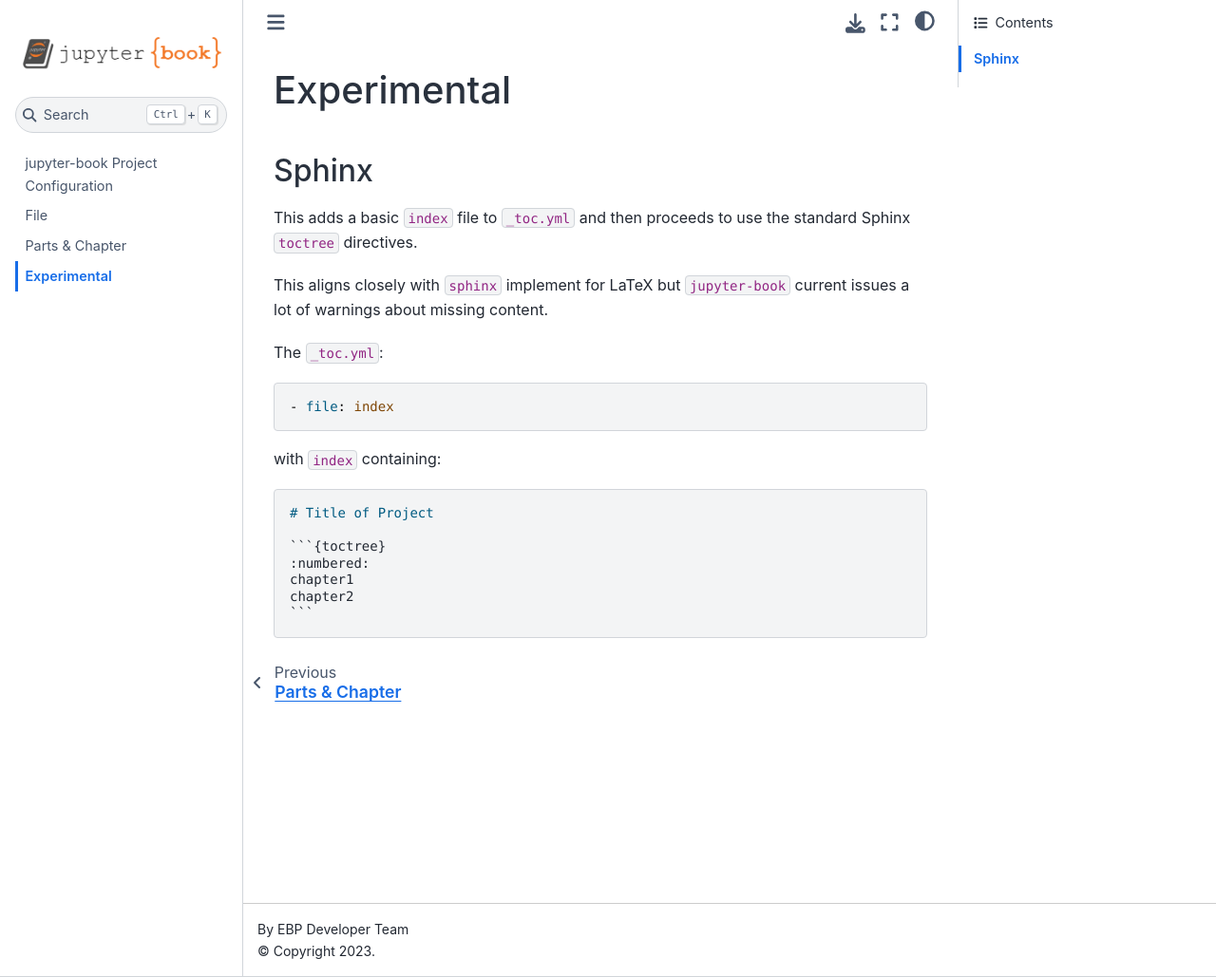
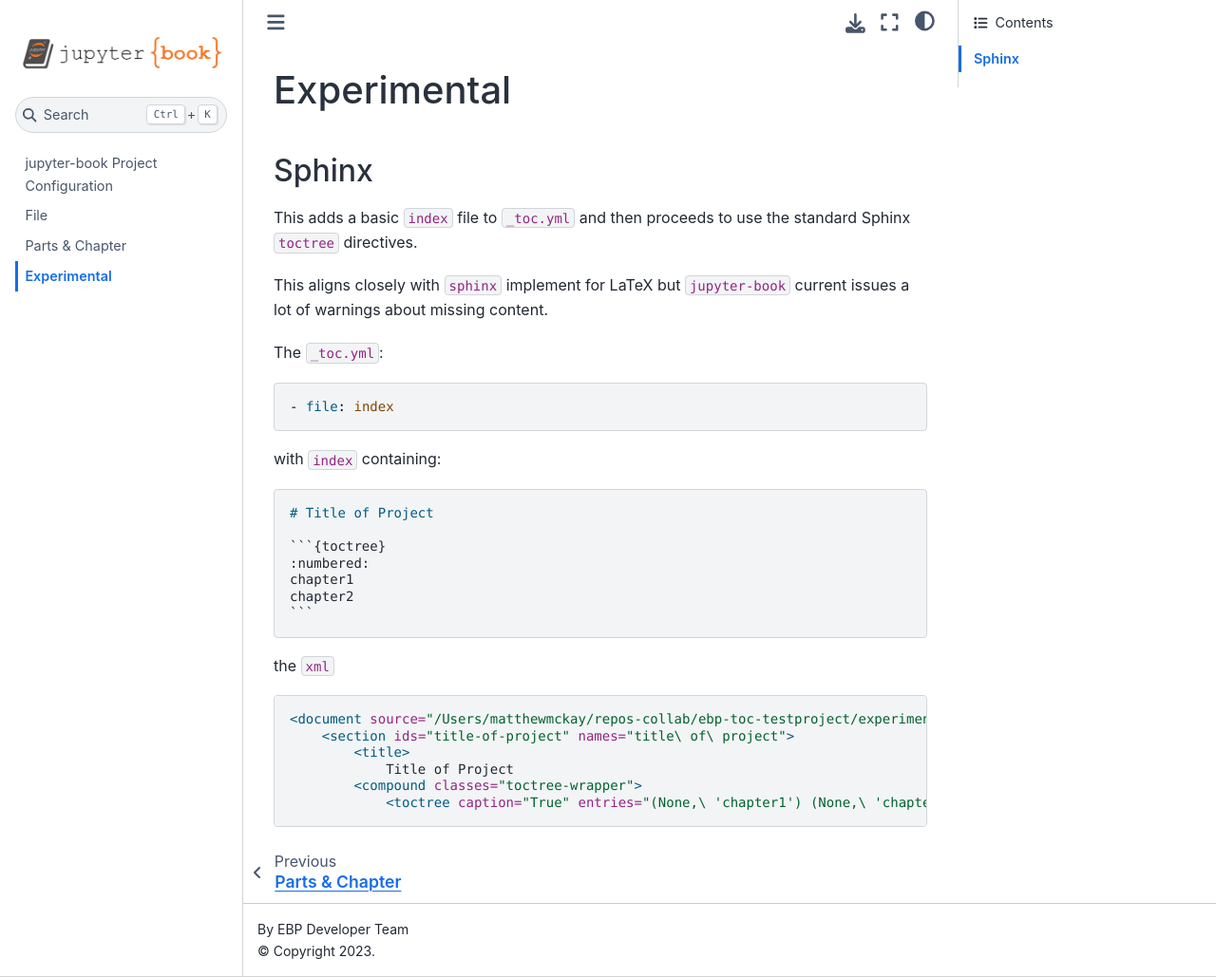
Before and after one commit to mmcky/ebp-test-projectstructure, a Jupyter Book: the page built from doc/experimental.md, in a window 1280 px wide and 1029 px high. Shown: the whole window at 95% size. Built offline with Jupyter Book 1.0.4 settings and Sphinx 7.4.7 and the Sphinx Book theme 1.1.4, drawn with Linux system fonts in a browser that asks for light colours.

Commit message:
update experimental xml

`````diff
--- a/doc/experimental.md
+++ b/doc/experimental.md
@@ -25,3 +25,14 @@ chapter1
 chapter2
 ```
 ````
+
+the `xml`
+
+```xml
+<document source="/Users/matthewmckay/repos-collab/ebp-toc-testproject/experimental/sphinx/index.md">
+    <section ids="title-of-project" names="title\ of\ project">
+        <title>
+            Title of Project
+        <compound classes="toctree-wrapper">
+            <toctree caption="True" entries="(None,\ 'chapter1') (None,\ 'chapter2')" glob="False" hidden="False" includefiles="chapter1 chapter2" includehidden="False" maxdepth="-1" numbered="999" parent="index" rawentries="" titlesonly="False">
+```
`````
Also changed, not shown: sphinx_xml.ipynb.
